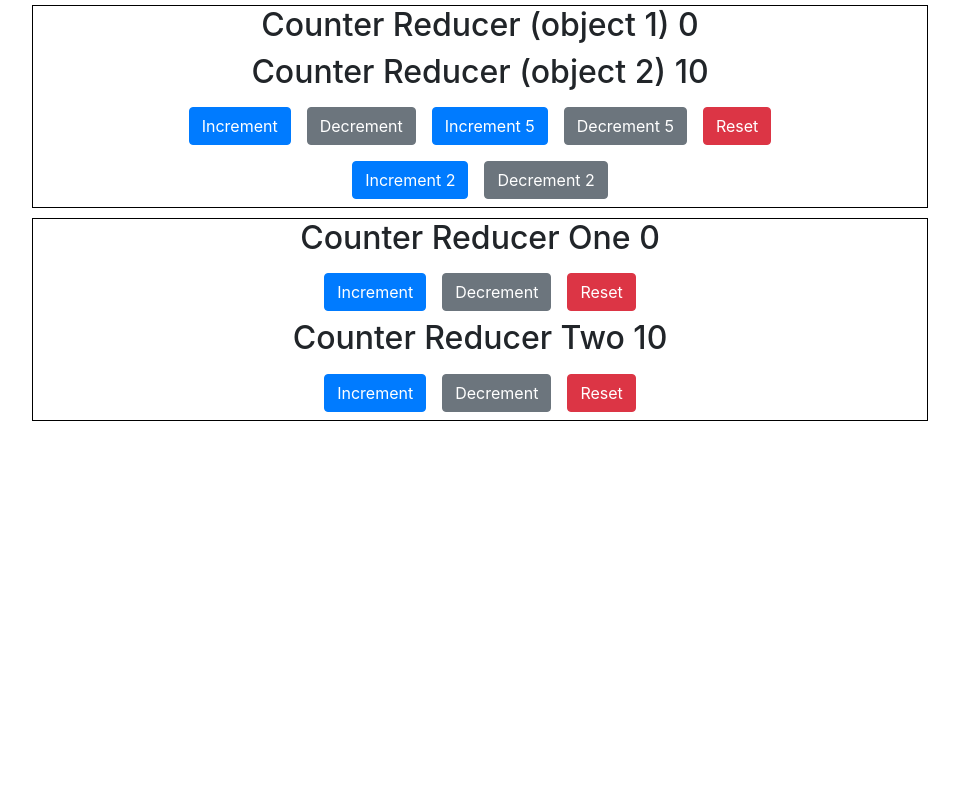
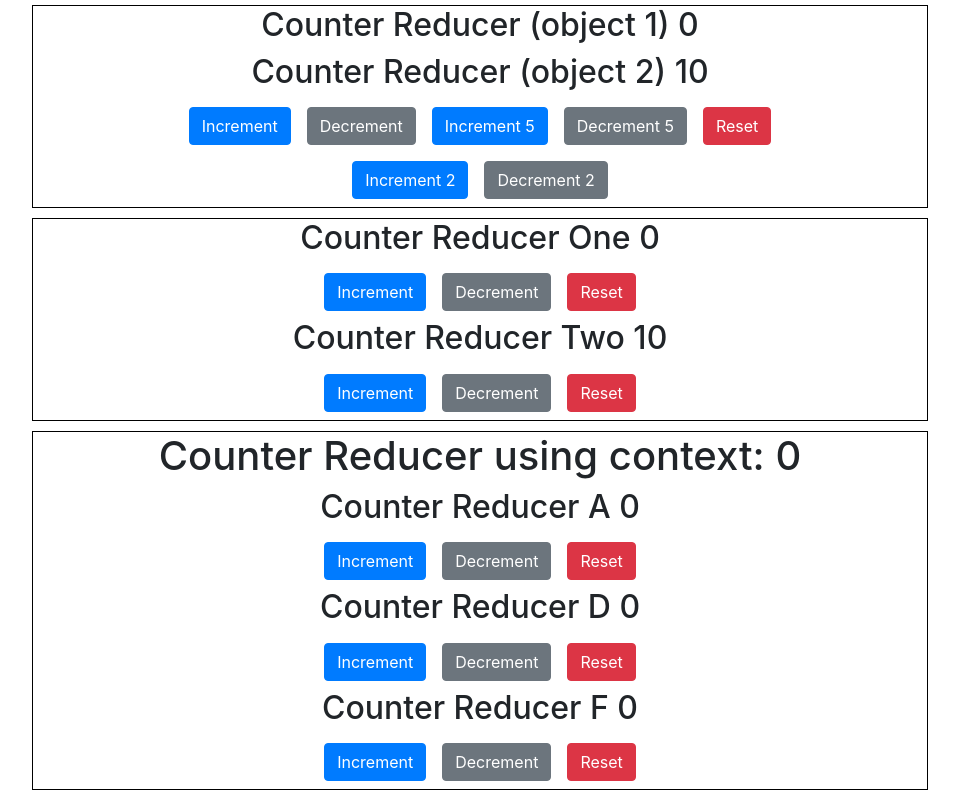
Before and after one commit to KamrulSh/react-hooks-practice, a React (Create React App) app: page / in a window 1280 px wide. Shown: the part 1490-2290 px from the top of the page, without its empty margins (160-1119 px from the left). Before the commit the page ends 1921 px from the top, so only its background shows below. Built offline with nearby package versions, Linux system fonts and the light colour scheme; no server answers.

Commit message:
implement useContext with useReducer

```diff
--- a/src/App.js
+++ b/src/App.js
@@ -9,6 +9,7 @@ import HooksCounterThree from "./components/HooksCounterThree";
 import HooksCounterTwo from "./components/HooksCounterTwo";
 import MouseContainer from "./components/MouseContainer";
 import MyApp from "./components/MyApp";
+import ReducerComponent from "./components/ReducerComponent";
 import ReducerCounter from "./components/ReducerCounter";
 import ReducerCounterThree from "./components/ReducerCounterThree";
 import ReducerCounterTwo from "./components/ReducerCounterTwo";
@@ -28,6 +29,7 @@ class App extends Component {
                 <ReducerCounter />
                 <ReducerCounterTwo />
                 <ReducerCounterThree />
+                <ReducerComponent />
             </div>
         );
     }
--- /dev/null
+++ b/src/components/ReducerComponent.js
@@ -0,0 +1,39 @@
+import React, { useReducer } from "react";
+import ReducerComponentA from "./ReducerComponentA";
+import ReducerComponentB from "./ReducerComponentB";
+import ReducerComponentC from "./ReducerComponentC";
+
+// combining useReducer with useContext for global state management
+export const CountContext = React.createContext();
+
+const initialState = 0;
+const reducer = (state, action) => {
+    switch (action) {
+        case "increment":
+            return state + 1;
+        case "decrement":
+            return state - 1;
+        case "reset":
+            return initialState;
+        default:
+            return state;
+    }
+};
+
+function ReducerComponent() {
+    const [count, dispatch] = useReducer(reducer, initialState);
+    return (
+        <CountContext.Provider
+            value={{ countState: count, countDispatch: dispatch }}
+        >
+            <div className="myApp">
+                <h1>Counter Reducer using context: {count}</h1>
+                <ReducerComponentA />
+                <ReducerComponentB />
+                <ReducerComponentC />
+            </div>
+        </CountContext.Provider>
+    );
+}
+
+export default ReducerComponent;
--- /dev/null
+++ b/src/components/ReducerComponentA.js
@@ -0,0 +1,33 @@
+import React from "react";
+import { useContext } from "react";
+import { CountContext } from "./ReducerComponent";
+
+function ReducerComponentA() {
+    const countContext = useContext(CountContext);
+
+    return (
+        <div>
+            <h2>Counter Reducer A {countContext.countState}</h2>
+            <button
+                className="btn btn-primary m-2"
+                onClick={() => countContext.countDispatch("increment")}
+            >
+                Increment
+            </button>
+            <button
+                className="btn btn-secondary m-2"
+                onClick={() => countContext.countDispatch("decrement")}
+            >
+                Decrement
+            </button>
+            <button
+                className="btn btn-danger m-2"
+                onClick={() => countContext.countDispatch("reset")}
+            >
+                Reset
+            </button>
+        </div>
+    );
+}
+
+export default ReducerComponentA;
--- /dev/null
+++ b/src/components/ReducerComponentB.js
@@ -0,0 +1,12 @@
+import React from "react";
+import ReducerComponentD from "./ReducerComponentD";
+
+function ReducerComponentB() {
+    return (
+        <div>
+            <ReducerComponentD />
+        </div>
+    );
+}
+
+export default ReducerComponentB;
--- /dev/null
+++ b/src/components/ReducerComponentC.js
@@ -0,0 +1,12 @@
+import React from 'react'
+import ReducerComponentE from './ReducerComponentE'
+
+function ReducerComponentC() {
+    return (
+        <div>
+            <ReducerComponentE/>
+        </div>
+    )
+}
+
+export default ReducerComponentC
--- /dev/null
+++ b/src/components/ReducerComponentD.js
@@ -0,0 +1,33 @@
+import React from "react";
+import { useContext } from "react";
+import { CountContext } from "./ReducerComponent";
+
+function ReducerComponentD() {
+    const countContext = useContext(CountContext);
+
+    return (
+        <div>
+            <h2>Counter Reducer D {countContext.countState}</h2>
+            <button
+                className="btn btn-primary m-2"
+                onClick={() => countContext.countDispatch("increment")}
+            >
+                Increment
+            </button>
+            <button
+                className="btn btn-secondary m-2"
+                onClick={() => countContext.countDispatch("decrement")}
+            >
+                Decrement
+            </button>
+            <button
+                className="btn btn-danger m-2"
+                onClick={() => countContext.countDispatch("reset")}
+            >
+                Reset
+            </button>
+        </div>
+    );
+}
+
+export default ReducerComponentD;
--- /dev/null
+++ b/src/components/ReducerComponentE.js
@@ -0,0 +1,12 @@
+import React from "react";
+import ReducerComponentF from "./ReducerComponentF";
+
+function ReducerComponentE() {
+    return (
+        <div>
+            <ReducerComponentF />
+        </div>
+    );
+}
+
+export default ReducerComponentE;
--- /dev/null
+++ b/src/components/ReducerComponentF.js
@@ -0,0 +1,33 @@
+import React from "react";
+import { useContext } from "react";
+import { CountContext } from "./ReducerComponent";
+
+function ReducerComponentF() {
+    const countContext = useContext(CountContext);
+
+    return (
+        <div>
+            <h2>Counter Reducer F {countContext.countState}</h2>
+            <button
+                className="btn btn-primary m-2"
+                onClick={() => countContext.countDispatch("increment")}
+            >
+                Increment
+            </button>
+            <button
+                className="btn btn-secondary m-2"
+                onClick={() => countContext.countDispatch("decrement")}
+            >
+                Decrement
+            </button>
+            <button
+                className="btn btn-danger m-2"
+                onClick={() => countContext.countDispatch("reset")}
+            >
+                Reset
+            </button>
+        </div>
+    );
+}
+
+export default ReducerComponentF;
```
